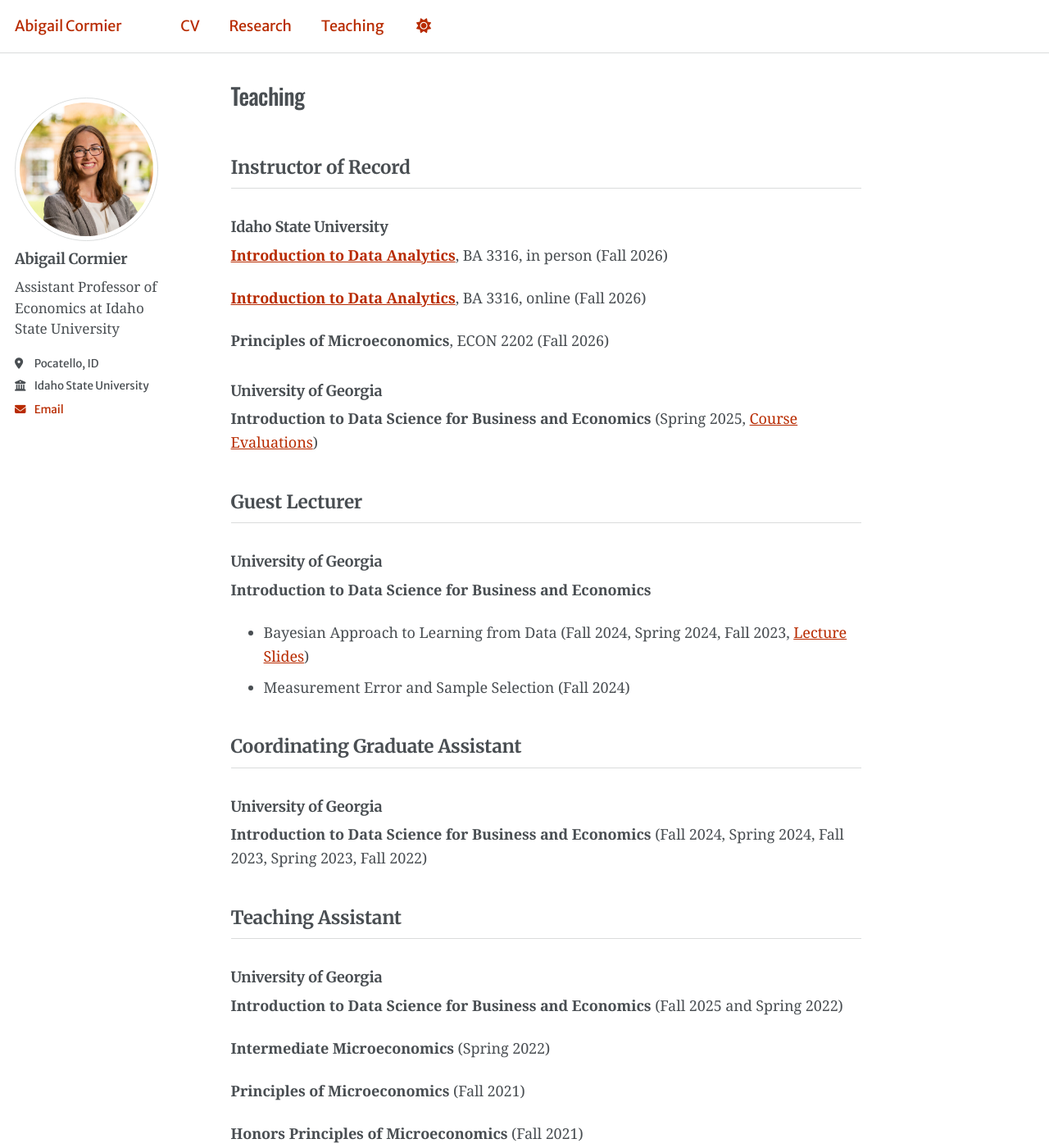
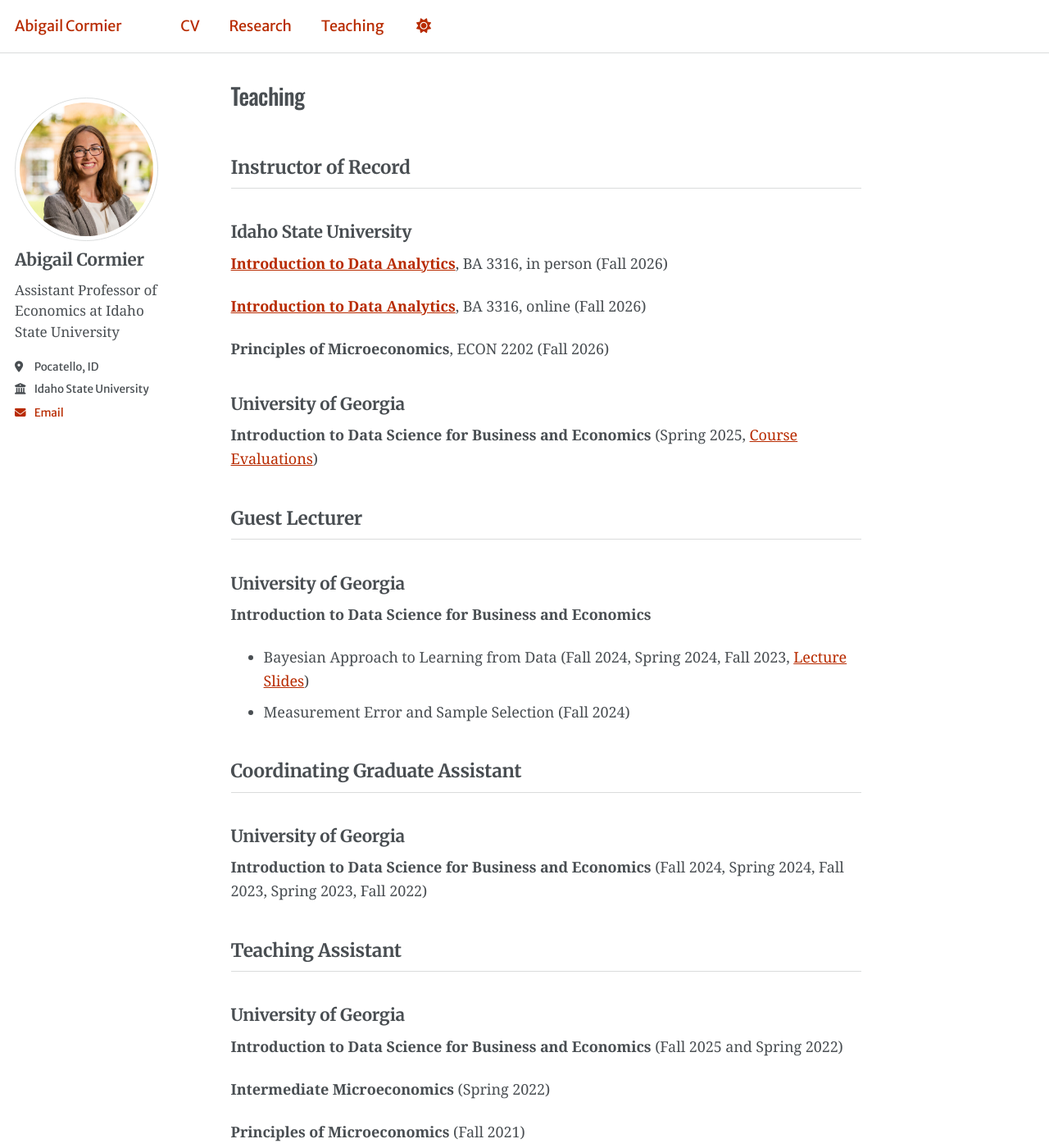
Before and after one commit to abbicormier/abbicormier.github.io, a Jekyll site: the page built from _pages/teaching.md, in a window 1280 px wide and 1400 px high. Shown: the whole window at 82% size. Built offline with Jekyll 4.4.1, drawn with Linux system fonts in a browser that asks for light colours; a script that is not in the unit is left out.

Commit message:
Put heading rules in the stylesheet that actually loads
assets/css/custom.css is not linked from any layout, so heading rules
placed there had no effect. Moved them into _isu-custom.scss, which is
compiled into main.css.

Co-Authored-By: Claude Opus 5 <noreply@anthropic.com>

```diff
--- a/_pages/teaching.md
+++ b/_pages/teaching.md
@@ -55,7 +55,7 @@ I am building Introduction to Data Analytics to be forward looking, revising its
 
 #### Principles of Microeconomics
 
-<p style="font-family:var(--font-heading);font-size:1.15rem;font-weight:600;line-height:1.25;margin:1.3rem 0 .4rem"><a href="/tools/econ-graph-generator.html">Principles of Microeconomics graph generator (beta)</a></p>
+<p style="font-family:var(--font-heading);font-size:1rem;font-weight:600;line-height:1.3;margin:1.2rem 0 .4rem"><a href="/tools/econ-graph-generator.html">Principles of Microeconomics graph generator (beta)</a></p>
 
 Drawing clean, consistent supply and demand figures is a persistent pain point for microeconomics instructors, and this tool is built to solve it. It is still in development, so [email me](mailto:abigailcormier@isu.edu) to report bugs or suggest features.
 
--- a/_sass/_isu-custom.scss
+++ b/_sass/_isu-custom.scss
@@ -479,3 +479,17 @@ html[data-theme="dark"],
 body.dark {
   --global-border-color: #D6D2C4 !important;
 }
+/* ==========================================================================
+   Heading scale
+   The base theme sets h4 to its smallest step, which rendered sub-heading
+   course names below body size. Root font-size here is 18px, so 1rem = 18px.
+   ========================================================================== */
+#main h3, .page__content h3 {
+  font-size: 1.15rem !important;
+  font-weight: 600 !important;
+}
+#main h4, .page__content h4 {
+  font-size: 1.05rem !important;
+  font-weight: 600 !important;
+  color: #45454B !important;
+}
```
